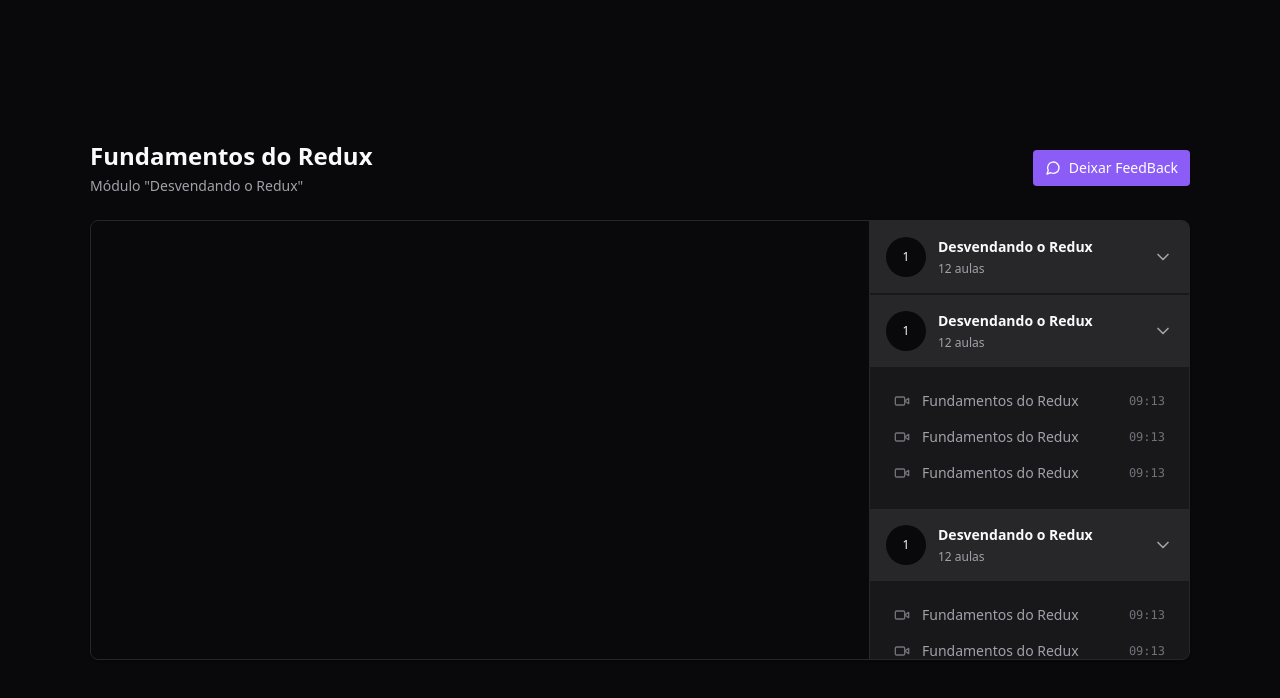
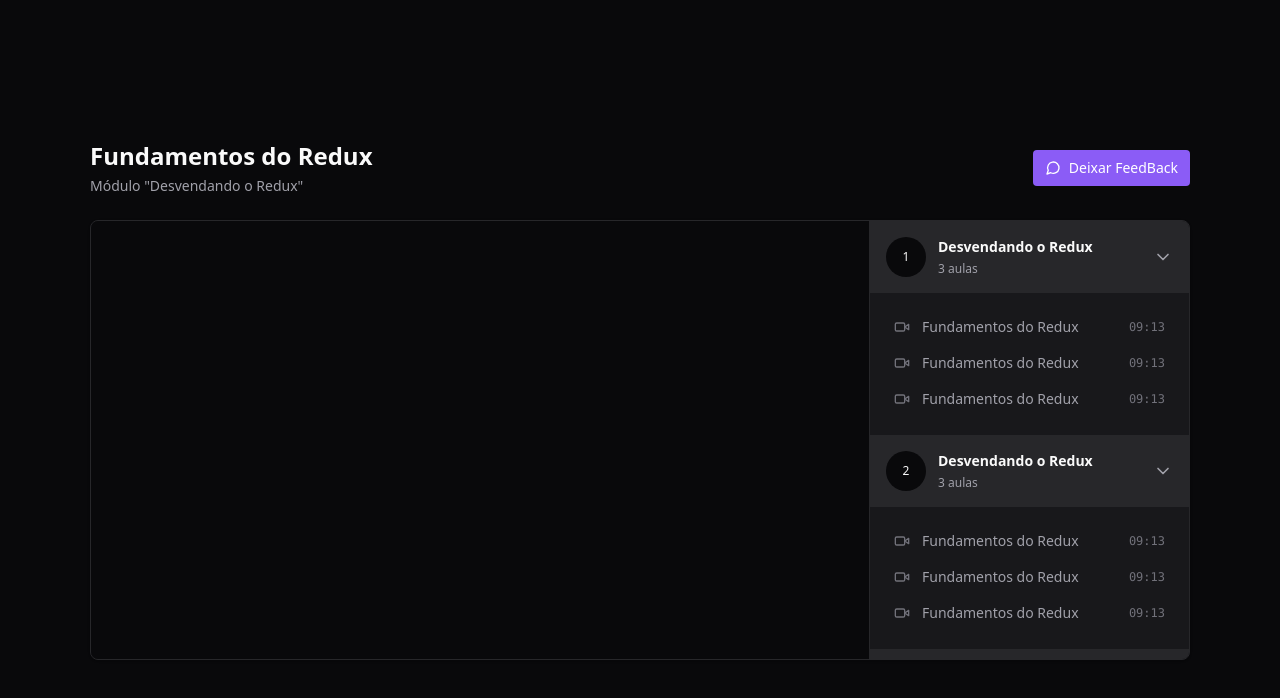
Before and after one commit to giovaniocan/react-redux, a React (Vite) app: page / in a window 1280 px wide. Shown: the top 698 px of the page. Built offline with nearby package versions, Linux system fonts and the light colour scheme.

Commit message:
separeted the component

```diff
--- /dev/null
+++ b/src/components/Header.tsx
@@ -0,0 +1,8 @@
+export function Header(){
+    return(
+        <div className="flex flex-col gap-1">
+            <h1 className="text-2xl font-bold">Fundamentos do Redux</h1>
+            <span className="text-sm text-zinc-400">Módulo "Desvendando o Redux"</span>
+        </div>
+    )
+}
--- /dev/null
+++ b/src/components/Lesson.tsx
@@ -0,0 +1,16 @@
+import { Video } from "lucide-react";
+
+interface LessonProps{
+    title:string
+    duration:string
+}
+
+export function Lesson({duration, title}:LessonProps){
+    return(
+        <button className='flex items-center gap-3 text-sm text-zinc-400'>
+             <Video className='w-4 h-4 text-zinc-500' />
+             <span>{title}</span>
+             <span className='ml-auto font-mono text-xs text-zinc-500'>{duration}</span>
+             </button>
+    )
+}
--- /dev/null
+++ b/src/components/Module.tsx
@@ -0,0 +1,29 @@
+import { ChevronDown } from "lucide-react";
+import { Lesson } from "./Lesson";
+
+interface ModuleProps{
+    title: string;
+    amountOfLessons: number;
+    moduleIndex: number;
+}
+
+export function Module({amountOfLessons, title, moduleIndex}:ModuleProps){
+    return(
+        <div>
+              <button className='flex w-full items-center gap-3 bg-zinc-800 p-4'>
+                    <div className='flex h-10 w-10 rounded-full items-center justify-center bg-zinc-950 text-xs'>{moduleIndex + 1}</div>
+                    <div className='flex flex-col gap-1 text-left'>
+                        <strong className='text-sm'>{title}</strong>
+                        <span className='text-xs text-zinc-400'>{amountOfLessons} aulas</span>
+                    </div>
+                    <ChevronDown className='w-5 h-5 ml-auto text-zinc-400'/>
+              </button>
+
+               <nav className='relative flex flex-col gap-4 p-6'>
+                  <Lesson title="Fundamentos do Redux" duration="09:13" />
+                  <Lesson title="Fundamentos do Redux" duration="09:13" />
+                  <Lesson title="Fundamentos do Redux" duration="09:13" />
+                </nav>
+        </div>
+    )
+}
--- /dev/null
+++ b/src/components/Video.tsx
@@ -0,0 +1,14 @@
+import ReactPlayer from "react-player";
+
+export function Video(){
+    return(
+    <div className='w-full bg-zinc-950 aspect-video'>
+        <ReactPlayer
+            width="100%"
+            height="100%"
+            controls
+            url="https://www.youtube.com/watch?v=7wtfhZwyrcc"
+        />
+    </div>
+    )
+}
--- a/src/pages/Player.tsx
+++ b/src/pages/Player.tsx
@@ -1,17 +1,16 @@
-import {ChevronDown, MessageCircle, Video} from 'lucide-react'
-import ReactPlayer from 'react-player'
+import {ChevronDown, MessageCircle} from 'lucide-react'
+
+import { Header } from '../components/Header'
+import { Video } from '../components/Video'
+import { Module } from '../components/Module'
 
 export function Player(){
     return(
         <div className="h-screen bg-zinc-950 text-zinc-50 flex items-center justify-center">
             <div className=" flex w-[1100px] flex-col gap-6">
+                <div className="flex items-center justify-between">
+                   <Header />
 
-                <div className="flex items-center justify-between">
-                    {/*Header */}
-                    <div className="flex flex-col gap-1">
-                        <h1 className="text-2xl font-bold">Fundamentos do Redux</h1>
-                        <span className="text-sm text-zinc-400">Módulo "Desvendando o Redux"</span>
-                    </div>
                     <button className='flex items-center gap-2 rounded bg-violet-500 px-3 py-2 text-sm font-md text-white hover:bg-violet-600'>
                         <MessageCircle className='w-4 h-4' />
                         Deixar FeedBack</button>
@@ -19,91 +18,12 @@
 
                 <main className='relative flex overflow-hidden rounded-lg border border-zinc-800 bg-zinc-900 shadow pr-80'>
                     <div className='flex-1'>
-                        <div className='w-full bg-zinc-950 aspect-video'>
-                            <ReactPlayer
-                                width="100%"
-                                height="100%"
-                                controls
-                                url="https://www.youtube.com/watch?v=7wtfhZwyrcc"
-                            />
-                        </div>
+                       <Video />
                     </div>
                     <aside className='absolute top-0 right-0 bottom-0 w-80 border-l divide-y-2 divide-zinc-900 border-zinc-800 bg-zinc-900 overflow-y-scroll scrollbar scrollbar-thin scrollbar-track-zinc-950 scrollbar-thumb-zinc-800'>
-                        <div>
-                            <button className='flex w-full items-center gap-3 bg-zinc-800 p-4'>
-                                <div className='flex h-10 w-10 rounded-full items-center justify-center bg-zinc-950 text-xs'>1</div>
-
-                                <div className='flex flex-col gap-1 text-left'>
-                                    <strong className='text-sm'>Desvendando o Redux</strong>
-                                    <span className='text-xs text-zinc-400'>12 aulas</span>
-                                </div>
-                                <ChevronDown className='w-5 h-5 ml-auto text-zinc-400'/>
-                            </button>
-
-
-                        </div>
-                        <div>
-                            <button className='flex w-full items-center gap-3 bg-zinc-800 p-4'>
-                                <div className='flex h-10 w-10 rounded-full items-center justify-center bg-zinc-950 text-xs'>1</div>
-
-                                <div className='flex flex-col gap-1 text-left'>
-                                    <strong className='text-sm'>Desvendando o Redux</strong>
-                                    <span className='text-xs text-zinc-400'>12 aulas</span>
-                                </div>
-                                <ChevronDown className='w-5 h-5 ml-auto text-zinc-400'/>
-                            </button>
-
-                            <nav className='relative flex flex-col gap-4 p-6'>
-                                <button className='flex items-center gap-3 text-sm text-zinc-400'>
-                                    <Video className='w-4 h-4 text-zinc-500' />
-                                    <span>Fundamentos do Redux</span>
-                                    <span className='ml-auto font-mono text-xs text-zinc-500'>09:13</span>
-                                </button>
-
-                                <button className='flex items-center gap-3 text-sm text-zinc-400'>
-                                    <Video className='w-4 h-4 text-zinc-500' />
-                                    <span>Fundamentos do Redux</span>
-                                    <span className='ml-auto font-mono text-xs text-zinc-500'>09:13</span>
-                                </button>
-
-                                <button className='flex items-center gap-3 text-sm text-zinc-400'>
-                                    <Video className='w-4 h-4 text-zinc-500' />
-                                    <span>Fundamentos do Redux</span>
-                                    <span className='ml-auto font-mono text-xs text-zinc-500'>09:13</span>
-                                </button>
-                            </nav>
-                        </div>
-                        <div>
-                            <button className='flex w-full items-center gap-3 bg-zinc-800 p-4'>
-                                <div className='flex h-10 w-10 rounded-full items-center justify-center bg-zinc-950 text-xs'>1</div>
-
-                                <div className='flex flex-col gap-1 text-left'>
-                                    <strong className='text-sm'>Desvendando o Redux</strong>
-                                    <span className='text-xs text-zinc-400'>12 aulas</span>
-                                </div>
-                                <ChevronDown className='w-5 h-5 ml-auto text-zinc-400'/>
-                            </button>
-
-                            <nav className='relative flex flex-col gap-4 p-6'>
-                                <button className='flex items-center gap-3 text-sm text-zinc-400'>
-                                    <Video className='w-4 h-4 text-zinc-500' />
-                                    <span>Fundamentos do Redux</span>
-                                    <span className='ml-auto font-mono text-xs text-zinc-500'>09:13</span>
-                                </button>
-
-                                <button className='flex items-center gap-3 text-sm text-zinc-400'>
-                                    <Video className='w-4 h-4 text-zinc-500' />
-                                    <span>Fundamentos do Redux</span>
-                                    <span className='ml-auto font-mono text-xs text-zinc-500'>09:13</span>
-                                </button>
-
-                                <button className='flex items-center gap-3 text-sm text-zinc-400'>
-                                    <Video className='w-4 h-4 text-zinc-500' />
-                                    <span>Fundamentos do Redux</span>
-                                    <span className='ml-auto font-mono text-xs text-zinc-500'>09:13</span>
-                                </button>
-                            </nav>
-                        </div>
+                      <Module amountOfLessons={3} moduleIndex={0} title='Desvendando o Redux' />
+                      <Module amountOfLessons={3} moduleIndex={1} title='Desvendando o Redux' />
+                      <Module amountOfLessons={3} moduleIndex={2} title='Desvendando o Redux' />
                     </aside>
                 </main>
             </div>
```
